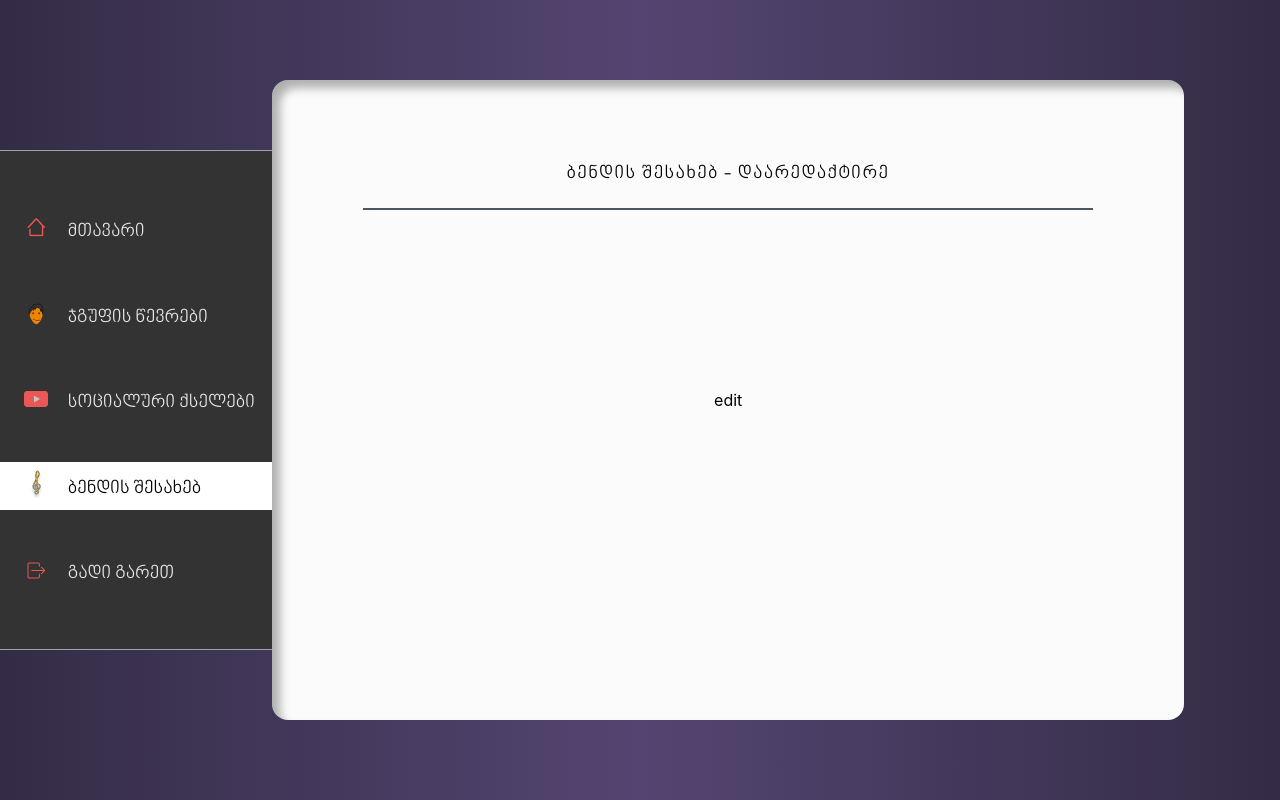
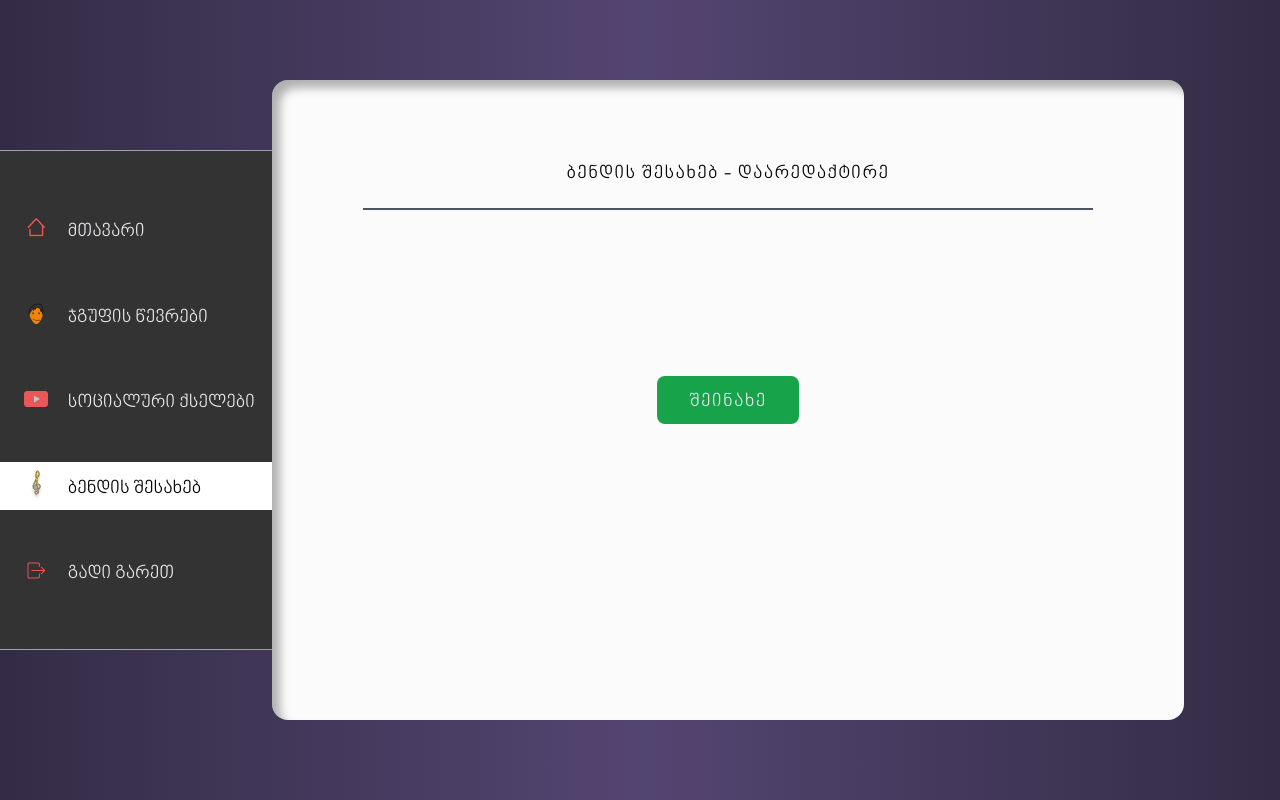
Before and after one commit to ibotchori/folk-soul, a React (Create React App) app: page /band-info in a window 1280 px wide. Both pictures are taken after a click on the picture 345 px from the left and 496 px from the top of the page. Built offline with nearby package versions, Linux system fonts and the light colour scheme.

Commit message:
stye: add Button on BandInfo edit page

```diff
--- a/src/pages/BandInfo/BandInfo.tsx
+++ b/src/pages/BandInfo/BandInfo.tsx
@@ -1,5 +1,5 @@
 import { DefaultMemberAvatar, EditButtonIcon, EditPhotoIcon } from 'assets'
-import { Title } from 'components'
+import { Button, Title } from 'components'
 import React, { useState } from 'react'
 
 type Props = {}
@@ -99,7 +99,13 @@ const BandInfo = (props: Props) => {
               </div>
             </>
           ) : (
-            <div onClick={() => setEditContent(false)}>edit</div>
+            <div onClick={() => setEditContent(false)}>
+              <Button
+                text='შეინახე'
+                backgroundColor='bg-green-600'
+                height='h-10'
+              />
+            </div>
           )}
         </div>
       </div>
```
